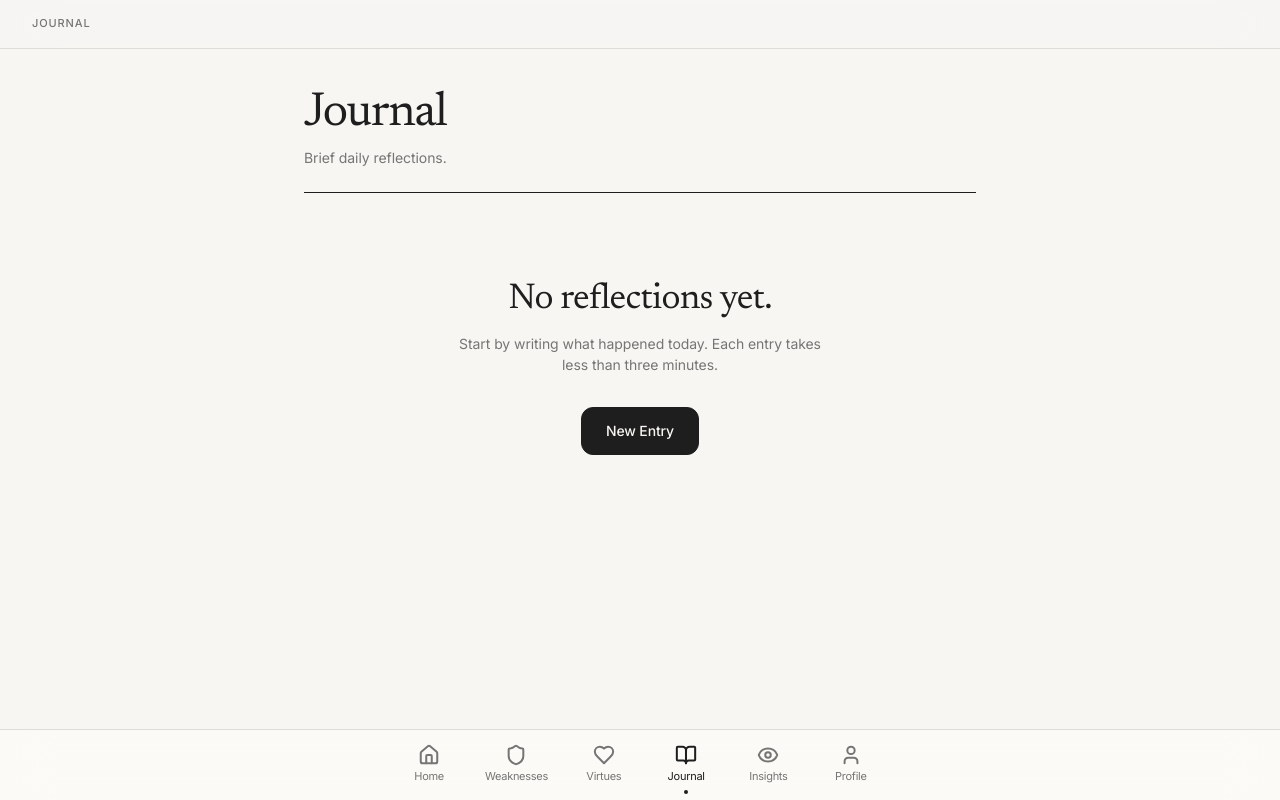
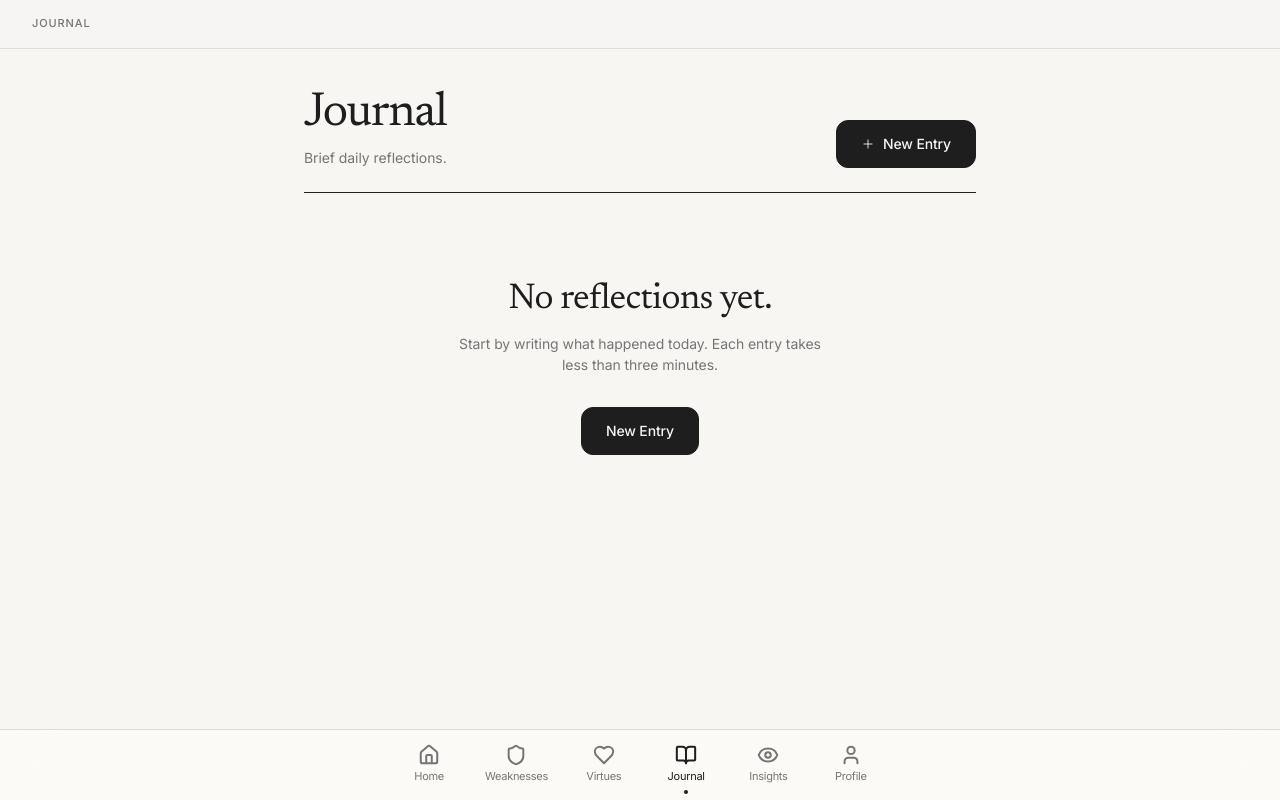
Before and after one commit to johncyongco/agapetoi, a React (Vite) app: page /journal in a window 1280 px wide. Built offline with nearby package versions, Linux system fonts and the light colour scheme.

Commit message:
fix: always show New Entry button in journal header

```diff
--- a/src/pages/JournalPage.tsx
+++ b/src/pages/JournalPage.tsx
@@ -28,7 +28,6 @@ export default function JournalPage() {
               Brief daily reflections.
             </p>
           </div>
-          {entries.length > 0 && (
           <motion.button
             whileTap={{ scale: 0.97 }}
             onClick={() => setWizardOpen(true)}
@@ -37,7 +36,6 @@ export default function JournalPage() {
             <Plus size={14} strokeWidth={1.5} />
             New Entry
           </motion.button>
-          )}
         </div>
 
         <hr className="editorial-rule-thick my-6" />
```
Lines whose indentation alone changed are shown as unchanged.
